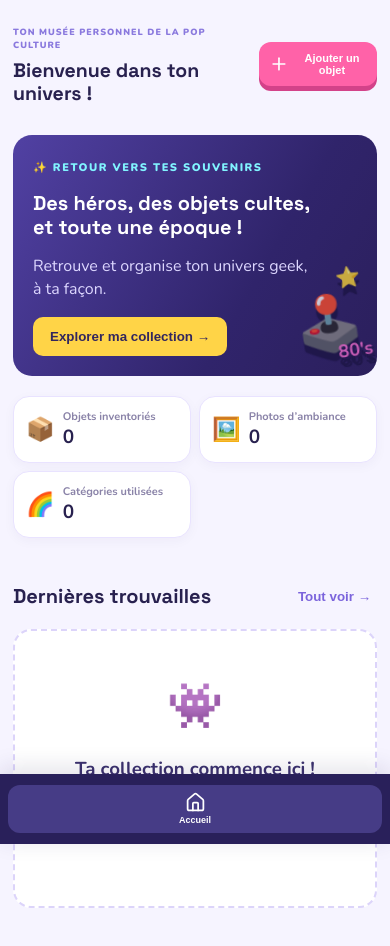
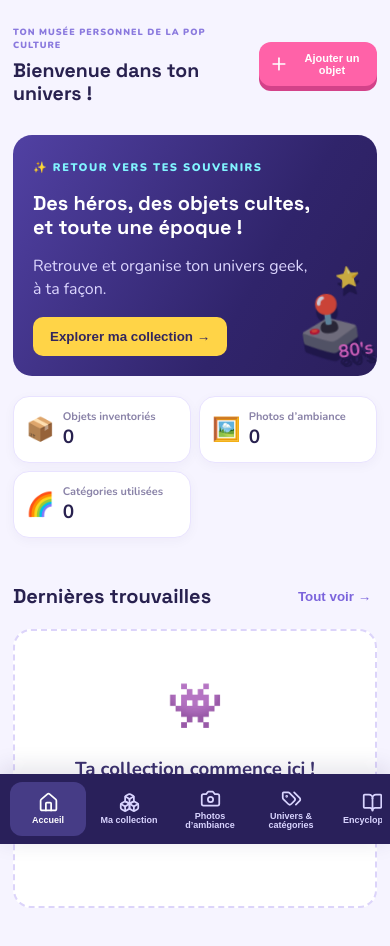
Before and after one commit to do060976-afk/geekotheque, a React (Vite) app: page / in a window 390 px wide. Shown: the top 946 px of the page. Built offline with nearby package versions, Linux system fonts and the light colour scheme.

Commit message:
Add files via upload

```diff
--- a/src/style.css
+++ b/src/style.css
@@ -74,3 +74,39 @@
   .stats { grid-template-columns: 1fr 1fr; }
   .hero { padding: 16px; }
 }
+
+
+/* V8 — Navigation mobile complète : toutes les rubriques restent accessibles */
+@media (max-width: 850px) {
+  .sidebar nav {
+    display: flex !important;
+    justify-content: flex-start !important;
+    overflow-x: auto;
+    overflow-y: hidden;
+    scrollbar-width: none;
+    -webkit-overflow-scrolling: touch;
+    gap: 5px !important;
+    padding: 0 2px;
+  }
+  .sidebar nav::-webkit-scrollbar { display: none; }
+  .sidebar nav button,
+  .sidebar nav button:not(.active) {
+    display: flex !important;
+    flex: 0 0 76px !important;
+    width: 76px;
+    min-width: 76px;
+    min-height: 54px;
+    white-space: normal;
+    color: #d9d4ff;
+    font-size: 9px;
+    line-height: 1.05;
+  }
+  .sidebar nav button.active {
+    background: #463c86;
+    color: #fff;
+  }
+}
+@media (max-width: 560px) {
+  .sidebar { justify-content: flex-start !important; }
+  .sidebar nav { justify-content: flex-start !important; }
+}
```
